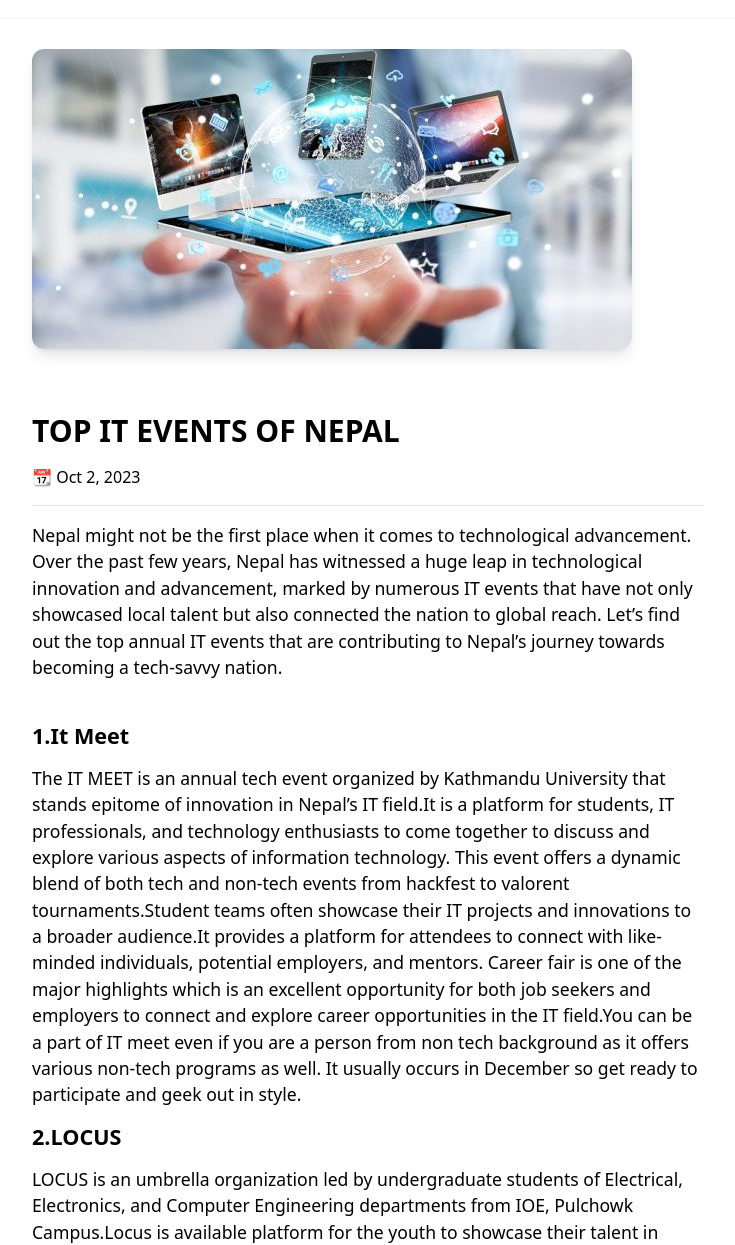
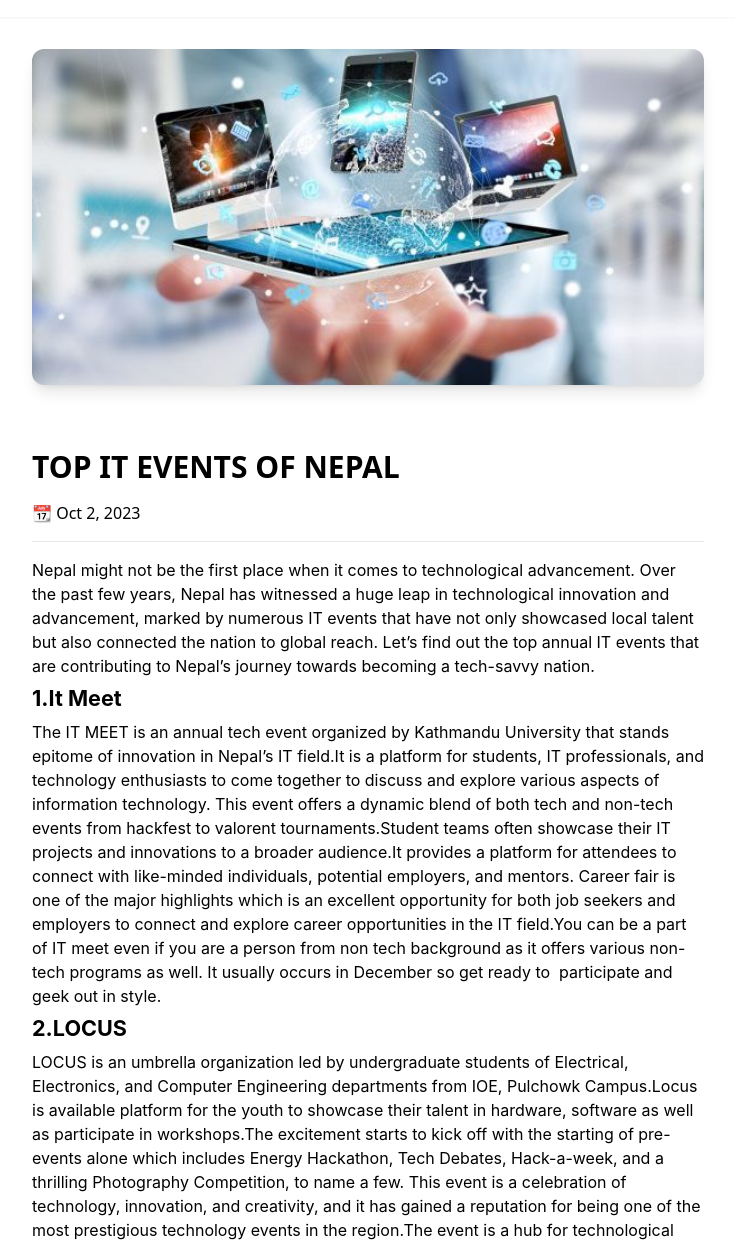
Before and after one commit to santoshyadav-29/BlogItmeet, an Astro site: page /itmeet in a window 1280 px wide. Shown: the part 55-1300 px from the top of the page, without its empty margins (272-1007 px from the left). Built offline with nearby package versions, Linux system fonts and the light colour scheme; Astro itself is replaced by a stand-in of ours.

Commit message:
Refactor blog post layout and styles

```diff
--- a/src/content/blog/itmeet.md
+++ b/src/content/blog/itmeet.md
@@ -8,10 +8,7 @@ heroImage: '../../assets/thumbnails/Top it meet.png'
 
 <!-- **TOP IT EVENTS OF NEPAL** -->
 Nepal might not be the first place when it comes to technological advancement. Over the past few years, Nepal has witnessed a huge leap in technological innovation and advancement, marked by numerous IT events that have not only showcased local talent but also connected the nation to global reach. Let’s find out the top annual IT events that are contributing to Nepal's journey towards becoming a tech-savvy nation.
-<br/>
-<br/>
 
-<!-- **1.KU IT MEET**. -->
 ## 1.It Meet
 
 The IT MEET is an annual tech event organized by Kathmandu University that stands epitome of innovation in Nepal’s IT field.It is a platform for students, IT professionals, and technology enthusiasts to come together to discuss and explore various aspects of information technology. This event offers a dynamic blend of both tech and non-tech events from hackfest to valorent tournaments.Student teams often showcase their IT projects and innovations to a broader audience.It provides a platform for attendees to connect with like-minded individuals, potential employers, and mentors. Career fair is one of the major highlights which is an excellent opportunity for both job seekers and employers to connect and explore career opportunities in the IT field.You can be a part of IT meet even if you are a person from non tech background as it offers various non-tech programs as well. It usually occurs in December so get ready to  participate and geek out in style.
--- a/src/layouts/BlogPost.astro
+++ b/src/layouts/BlogPost.astro
@@ -61,38 +61,39 @@ const { title, description, pubDate, heroImage, readingTime, slug } =
       </article>
     </main>
     <Footer />
-  </body>
-</html>
-
-<style is:global>
-    img {
-      max-width: 600px;
-      height: auto;
-      border-radius: 8px;
-    }
-    .blog-content{
-
-
+  </body><style is:global>
+    .blog-content {
+      font-family: "Inter", sans-serif;
+      font-size: 1rem;
+      font-weight: 400;
+      line-height: 1.5;
+      margin-bottom: 1rem;
     }
 
-    .blog-content h1{
+    .blog-content h1 {
       font-size: 1.5rem;
       font-weight: 700;
       line-height: 1.2;
       margin-bottom: 1rem;
     }
 
-    .blog-content h2{
+    .blog-content h2 {
       font-size: 1.35rem;
       font-weight: 700;
       line-height: 1.2;
-        margin-bottom: 1rem;
+      margin: 0.5rem 0;
     }
 
-    .blog-content p{
-        font-size: 1.1rem;
+    .blog-content p {
+      /* font-size: 1.1rem;
         font-weight: 400;
         line-height: 1.5;
-        margin-bottom: 1rem;
+        margin-bottom: 1rem; */
+     word-wrap: break-word;
+     width: clamp(300px, 100%, 800px);
+
+      /* text-wrap: pretty; */
+
     }
   </style>
+</html>
--- a/src/layouts/Layout.astro
+++ b/src/layouts/Layout.astro
@@ -14,11 +14,11 @@ import "../styles/global.css";
     <ViewTransitions />
   </head>
   <body class="min-h-screen flex flex-col flex-grow">
+    <Header />
     <div
       class="content-wrapper max-w-xl sm:px-0 px-6 mx-auto w-full min-h-screen flex flex-col justify-between"
     >
       <div class="body-section">
-        <Header />
         <slot />
       </div>
       <Footer />
```
Lines whose indentation alone changed are shown as unchanged.
